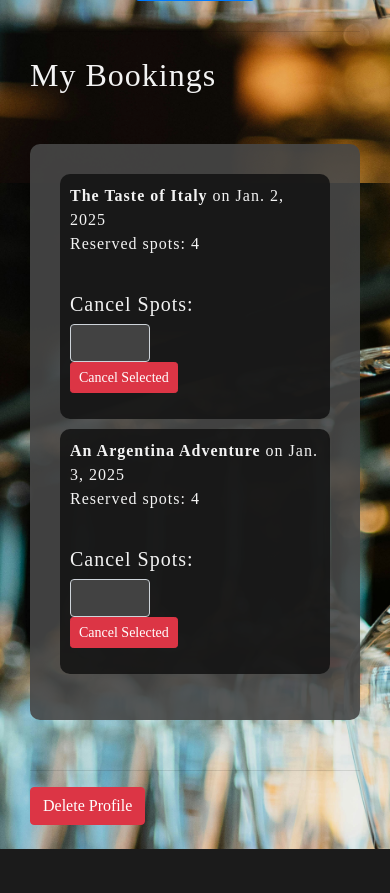
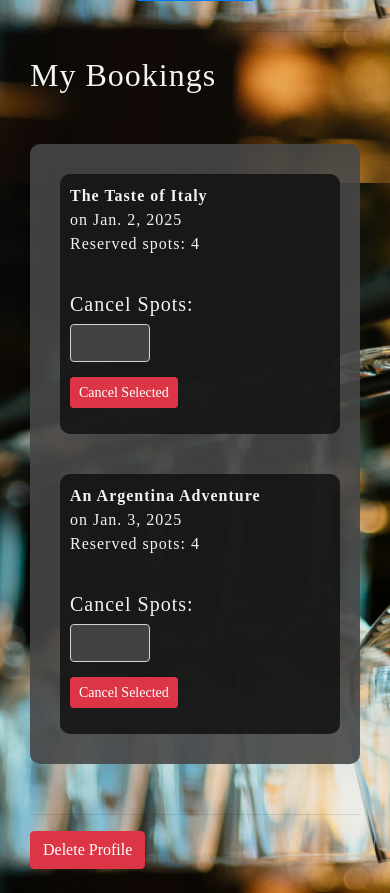
Before and after one commit to TerryLoc/wine-bar-project, a Django app: page /wine_cellar/profile/ in a window 390 px wide. Shown: the part 661-1554 px from the top of the page. Before the commit the page ends 1510 px from the top, so only its background shows below. Run offline with Django 5.2, Linux system fonts and the light colour scheme; a user stored in the database is signed in; data comes from the database, SQL or seed files in the repository; both versions use the stored data as it was after the commit; some libraries are stand-ins or nearby versions; some web fonts are replaced.

Commit message:
style: update CSS for responsive grid display

```diff
--- a/static/css/styles.css
+++ b/static/css/styles.css
@@ -389,15 +389,19 @@ strong .flip-horizontal {
 /* user bookings on profile page */
 .user_bookings {
   display: grid;
-  justify-items: flex-start;
+  grid-template-columns: repeat(auto-fill, minmax(300px, 1fr));
+  gap: 20px;
   margin: 50px auto;
   background-color: var(--bg-color);
   border-radius: 10px;
+  padding: 20px;
 }
 
 .user_bookings ul {
   list-style-type: none;
-  padding: 20px;
+  padding: 0;
+  margin: 0;
+  display: contents; /* Ensure ul does not interfere with grid layout */
 }
 
 .user_bookings ul li {
@@ -405,6 +409,13 @@ strong .flip-horizontal {
   padding: 10px;
   background-color: var(--bg-color2);
   border-radius: 10px;
+  display: flex;
+  flex-direction: column;
+}
+
+.btn-group-sm > .btn,
+.btn-sm {
+  margin-top: 15px;
 }
 
 @media screen and (max-width: 768px) {
```
Also changed, not shown: db.sqlite3.
